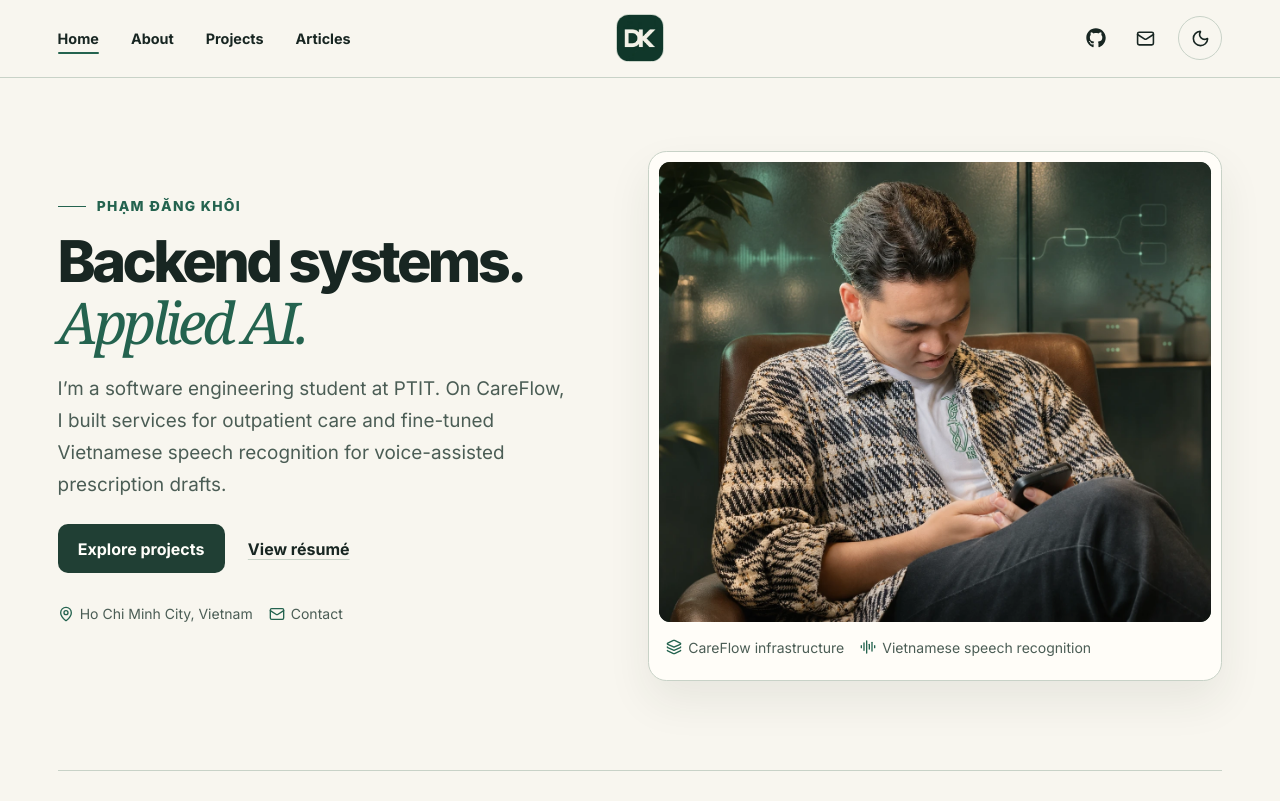
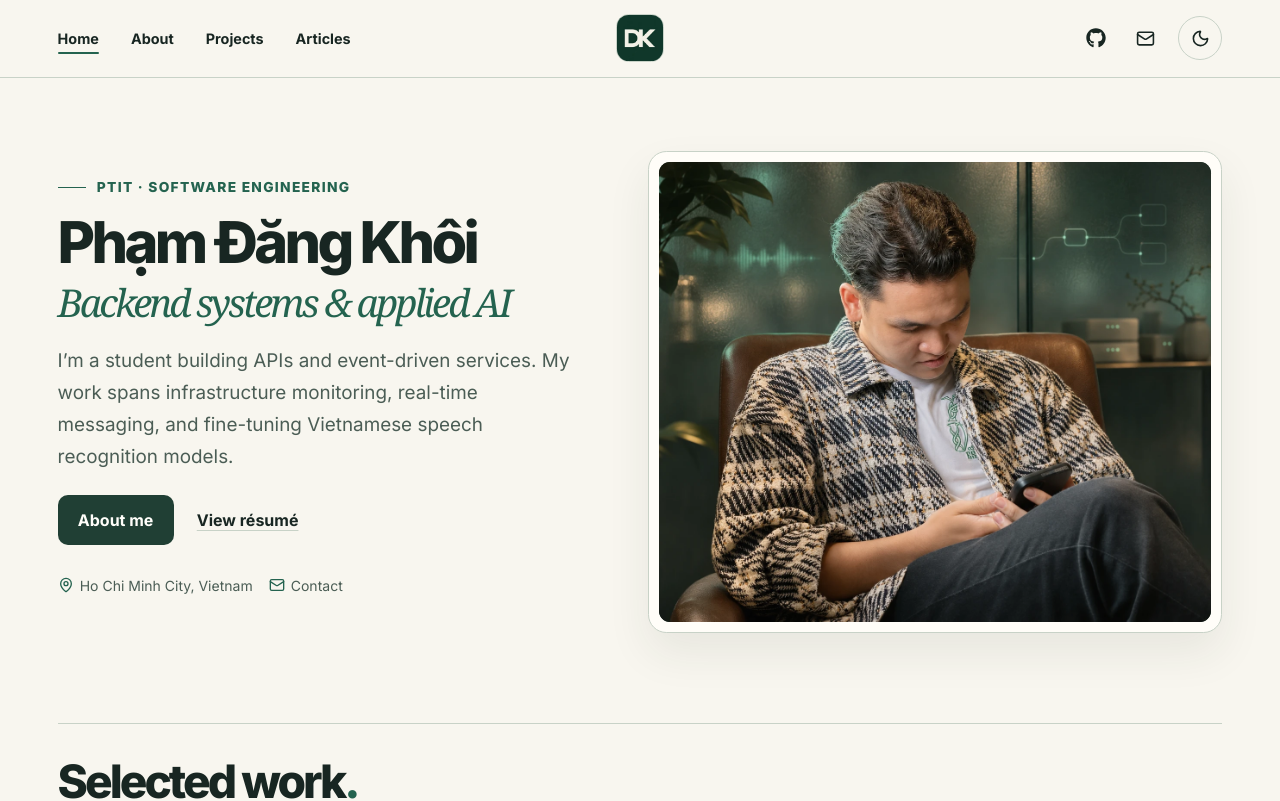
Before and after one commit to dangkhoiii02/portfolio, a Next.js app: page / in a window 1280 px wide. Shown: the top 801 px of the page. Built offline with nearby package versions, Linux system fonts and the light colour scheme.

Commit message:
Lead the homepage with a personal introduction

```diff
--- a/src/app/globals.css
+++ b/src/app/globals.css
@@ -204,15 +204,7 @@ button, summary { cursor: pointer; }
   object-position: center 40%;
 }
 
-.hero-caption {
-  display: flex;
-  flex-wrap: wrap;
-  align-items: center;
-  gap: 0 clamp(.55rem, 1.5vw, 1rem);
-  padding: .22rem .42rem 0;
-}
-
-.hero-caption a, .hero-details p, .hero-details a {
+.hero-details p, .hero-details a {
   display: inline-flex;
   align-items: center;
   gap: .38rem;
@@ -220,9 +212,9 @@ button, summary { cursor: pointer; }
   font-size: .875rem;
 }
 
-.hero-caption a, .hero-details a { min-height: 2.75rem; }
-.hero-caption a:hover, .hero-details a:hover { color: var(--accent); }
-.hero-caption svg, .hero-details svg { flex: none; color: var(--accent); }
+.hero-details a { min-height: 2.75rem; }
+.hero-details a:hover { color: var(--accent); }
+.hero-details svg { flex: none; color: var(--accent); }
 
 .eyebrow {
   color: var(--accent);
@@ -231,8 +223,7 @@ button, summary { cursor: pointer; }
   letter-spacing: .015em;
 }
 
-
-.hero-name {
+.hero-eyebrow {
   display: flex;
   align-items: center;
   gap: .7rem;
@@ -241,7 +232,8 @@ button, summary { cursor: pointer; }
   text-transform: uppercase;
 }
 
-.hero-name::before {
+.hero-eyebrow::before {
+  flex: none;
   width: 1.75rem;
   height: 1px;
   background: currentColor;
@@ -256,13 +248,18 @@ button, summary { cursor: pointer; }
 
 .hero h1 { font-size: clamp(2.45rem, 4.5vw, 4.5rem); }
 
-.hero h1 span, .hero h1 em { display: block; }
-
-.hero h1 em, .page-heading h1 em {
+.hero-focus, .page-heading h1 em {
   color: var(--accent);
   font-family: Georgia, "Times New Roman", serif;
   font-weight: 400;
   letter-spacing: -.075em;
+}
+
+.hero-focus {
+  margin-top: .4rem;
+  font-size: clamp(1.55rem, 3vw, 2.9rem);
+  font-style: italic;
+  line-height: 1.15;
 }
 
 .hero-intro {
--- a/src/app/page.tsx
+++ b/src/app/page.tsx
@@ -4,7 +4,7 @@ import Hero from "@/components/Hero";
 import { Reveal } from "@/components/Motion";
 
 const highlights = [
-  { title: "CareFlow", text: "Outpatient microservices with Vietnamese voice drafting.", href: "/projects#careflow", icon: Layers3 },
+  { title: "CareFlow", text: "Outpatient microservices with real-time patient queues and Vietnamese voice drafting.", href: "/projects#careflow", icon: Layers3 },
   { title: "Kiro Chat", text: "Real-time messaging for web and Android.", href: "/projects#kiro-chat", icon: MessageCircle },
   { title: "Technical articles", text: "Implementation details and trade-offs from my projects.", href: "/articles", icon: BookOpenText },
 ];
--- a/src/components/Hero.tsx
+++ b/src/components/Hero.tsx
@@ -1,20 +1,21 @@
 import Image from "next/image";
 import Link from "next/link";
-import { AudioLines, Layers3, Mail, MapPin } from "lucide-react";
+import { Mail, MapPin } from "lucide-react";
 import { profile } from "@/content/profile";
 
 export default function Hero() {
   return (
     <section id="home" className="shell hero" aria-labelledby="home-title">
       <div className="hero-copy">
-        <p className="eyebrow hero-name"><span lang="vi">{profile.name}</span></p>
-        <h1 id="home-title"><span>Backend systems.</span> <em>Applied AI.</em></h1>
+        <p className="eyebrow hero-eyebrow">PTIT · Software engineering</p>
+        <h1 id="home-title" lang="vi">{profile.name}</h1>
+        <p className="hero-focus">Backend systems &amp; applied AI</p>
         <p className="hero-intro">
-          I’m a software engineering student at PTIT. On CareFlow, I built services for outpatient care
-          and fine-tuned Vietnamese speech recognition for voice-assisted prescription drafts.
+          I’m a student building APIs and event-driven services. My work spans infrastructure monitoring,
+          real-time messaging, and fine-tuning Vietnamese speech recognition models.
         </p>
         <div className="hero-actions">
-          <Link className="button button-primary" href="/projects">Explore projects</Link>
+          <Link className="button button-primary" href="/about">About me</Link>
           <Link className="text-link" href="/resume">View résumé</Link>
         </div>
         <div className="hero-details">
@@ -33,10 +34,6 @@ export default function Hero() {
             sizes="(max-width: 760px) calc(100vw - 36px), (max-width: 1320px) 44vw, 590px"
           />
         </div>
-        <figcaption className="hero-caption">
-          <Link href="/projects#careflow"><Layers3 size={16} aria-hidden="true" /> CareFlow infrastructure</Link>
-          <Link href="/projects#voice-prescription"><AudioLines size={16} aria-hidden="true" /> Vietnamese speech recognition</Link>
-        </figcaption>
       </figure>
     </section>
   );
```
